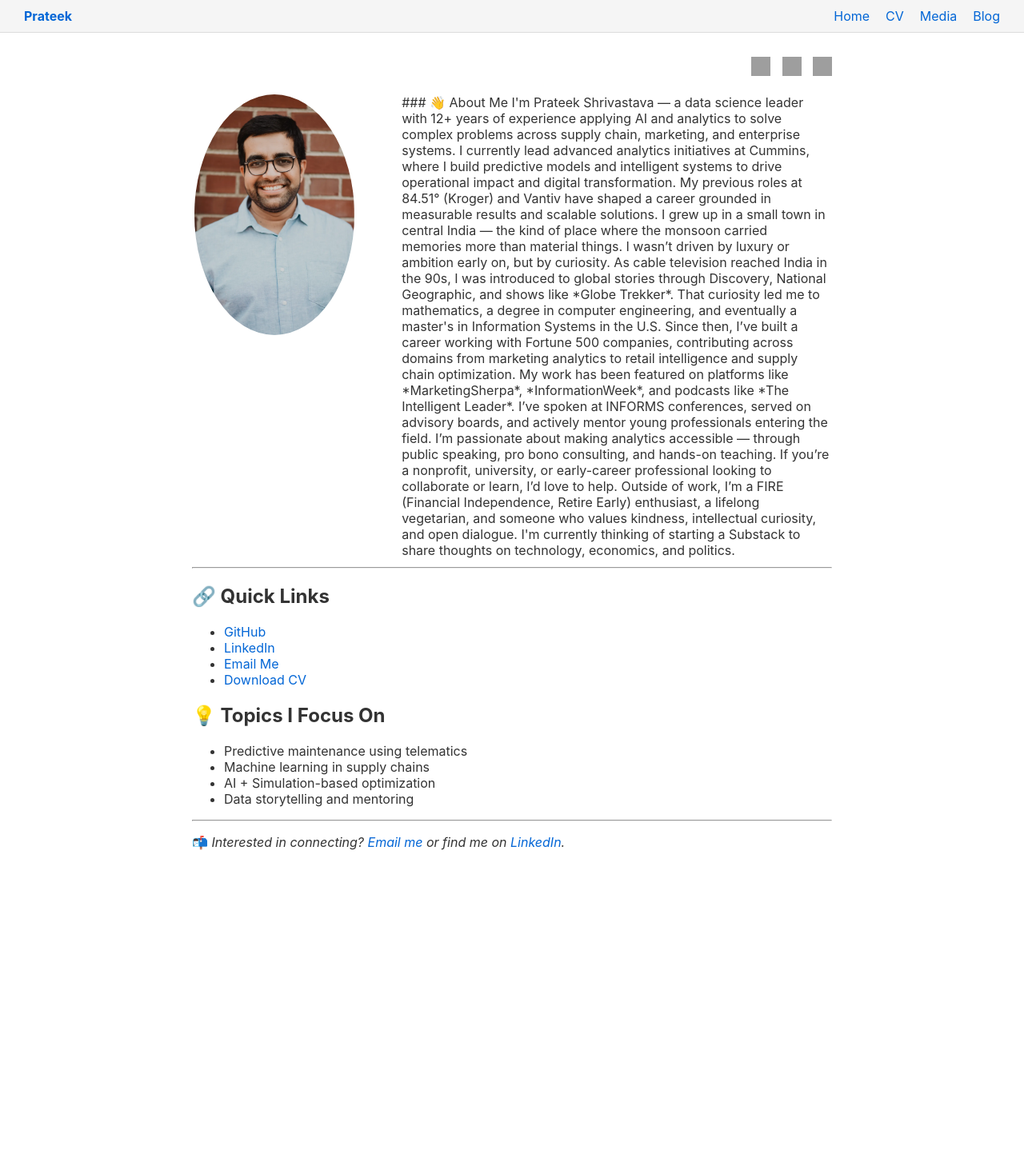
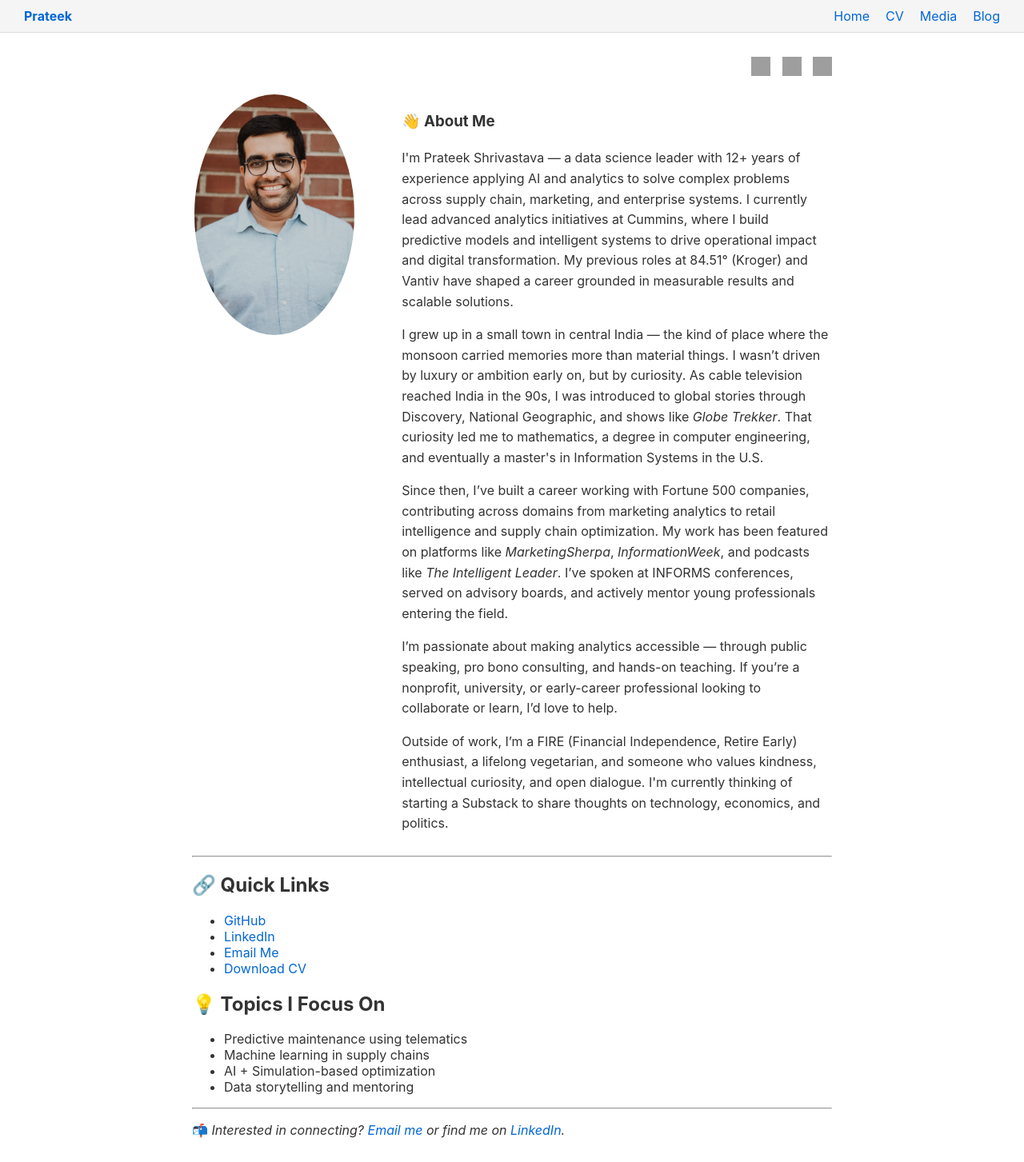
Before and after one commit to prateek0489/mywebsite, a Jekyll site: the page built from index.md, in a window 1280 px wide. Shown: the whole page at 80% size. Built offline with Jekyll 4.4.1, drawn with Linux system fonts in a browser that asks for light colours; before the commit the page ends 1093 px from its top, so only the background shows below that; grey boxes are pictures that could not be loaded.

Commit message:
Update index.md

```diff
--- a/index.md
+++ b/index.md
@@ -19,25 +19,21 @@ permalink: /
 <table>
 <tr>
 <td style="width: 30%; vertical-align: top;">
-  <img src="{{ site.baseurl }}/assets/images/prateek.jpg" alt="Prateek Shrivastava" width="200" style="border-radius: 50%;">
+  <img src="/assets/images/prateek.jpg" alt="Prateek Shrivastava" width="200" style="border-radius: 50%;">
 </td>
-<td style="padding-left: 20px; vertical-align: top;">
+<td style="padding-left: 20px; vertical-align: top; line-height: 1.6;">
 
-### 👋 About Me
+  <h3>👋 About Me</h3>
 
-I'm Prateek Shrivastava — a data science leader with 12+ years of experience applying AI and analytics to solve complex problems across supply chain, marketing, and enterprise systems. I currently lead advanced analytics initiatives at Cummins, where I build predictive models and intelligent systems to drive operational impact and digital transformation. My previous roles at 84.51° (Kroger) and Vantiv have shaped a career grounded in measurable results and scalable solutions.
+  <p>I'm Prateek Shrivastava — a data science leader with 12+ years of experience applying AI and analytics to solve complex problems across supply chain, marketing, and enterprise systems. I currently lead advanced analytics initiatives at Cummins, where I build predictive models and intelligent systems to drive operational impact and digital transformation. My previous roles at 84.51° (Kroger) and Vantiv have shaped a career grounded in measurable results and scalable solutions.</p>
 
+  <p>I grew up in a small town in central India — the kind of place where the monsoon carried memories more than material things. I wasn’t driven by luxury or ambition early on, but by curiosity. As cable television reached India in the 90s, I was introduced to global stories through Discovery, National Geographic, and shows like <em>Globe Trekker</em>. That curiosity led me to mathematics, a degree in computer engineering, and eventually a master's in Information Systems in the U.S.</p>
 
-I grew up in a small town in central India — the kind of place where the monsoon carried memories more than material things. I wasn’t driven by luxury or ambition early on, but by curiosity. As cable television reached India in the 90s, I was introduced to global stories through Discovery, National Geographic, and shows like *Globe Trekker*. That curiosity led me to mathematics, a degree in computer engineering, and eventually a master's in Information Systems in the U.S.
+  <p>Since then, I’ve built a career working with Fortune 500 companies, contributing across domains from marketing analytics to retail intelligence and supply chain optimization. My work has been featured on platforms like <em>MarketingSherpa</em>, <em>InformationWeek</em>, and podcasts like <em>The Intelligent Leader</em>. I’ve spoken at INFORMS conferences, served on advisory boards, and actively mentor young professionals entering the field.</p>
 
+  <p>I’m passionate about making analytics accessible — through public speaking, pro bono consulting, and hands-on teaching. If you’re a nonprofit, university, or early-career professional looking to collaborate or learn, I’d love to help.</p>
 
-Since then, I’ve built a career working with Fortune 500 companies, contributing across domains from marketing analytics to retail intelligence and supply chain optimization. My work has been featured on platforms like *MarketingSherpa*, *InformationWeek*, and podcasts like *The Intelligent Leader*. I’ve spoken at INFORMS conferences, served on advisory boards, and actively mentor young professionals entering the field.
-
-
-I’m passionate about making analytics accessible — through public speaking, pro bono consulting, and hands-on teaching. If you’re a nonprofit, university, or early-career professional looking to collaborate or learn, I’d love to help.
-
-
-Outside of work, I’m a FIRE (Financial Independence, Retire Early) enthusiast, a lifelong vegetarian, and someone who values kindness, intellectual curiosity, and open dialogue. I'm currently thinking of starting a Substack to share thoughts on technology, economics, and politics.
+  <p>Outside of work, I’m a FIRE (Financial Independence, Retire Early) enthusiast, a lifelong vegetarian, and someone who values kindness, intellectual curiosity, and open dialogue. I'm currently thinking of starting a Substack to share thoughts on technology, economics, and politics.</p>
 
 </td>
 </tr>
@@ -49,7 +45,7 @@ Outside of work, I’m a FIRE (Financial Independence, Retire Early) enthusiast,
 - [GitHub](https://github.com/prateek0489)
 - [LinkedIn](https://linkedin.com/in/pshrivastava1989)
 - [Email Me](mailto:prateek.ietdavv@gmail.com)
-- [Download CV]({{ site.baseurl }}/assets/files/resume.pdf)
+- [Download CV](/assets/files/resume.pdf)
 
 ## 💡 Topics I Focus On
 - Predictive maintenance using telematics
```
